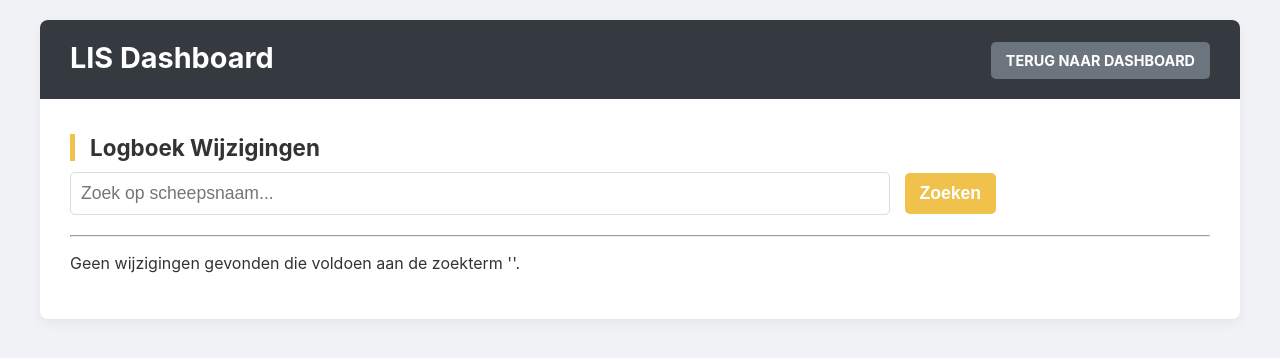
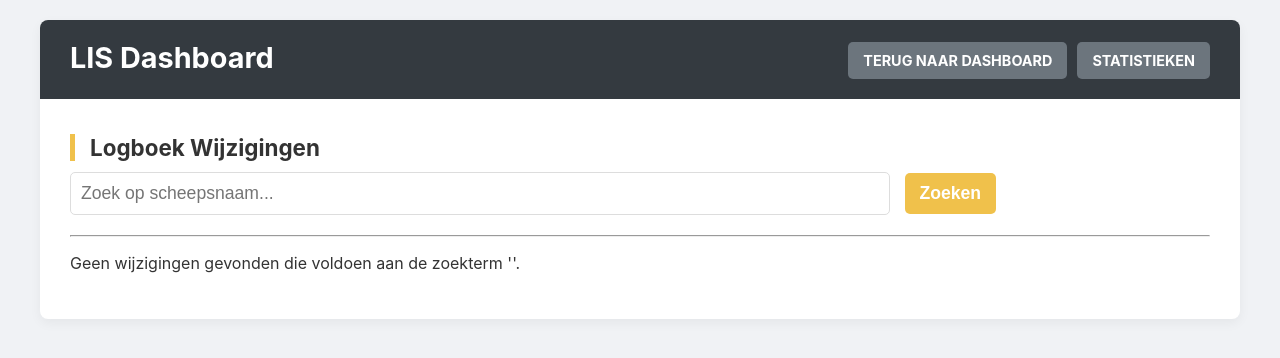
Before and after one commit to simoens/lis-cron-job, a Flask app: page /logboek in a window 1280 px wide. Shown: the top 358 px of the page. Run offline with Flask 3, Linux system fonts and the light colour scheme; data that the repository does not hold is empty; some libraries are stand-ins or nearby versions.

Commit message:
Update logboek.html

```diff
--- a/templates/logboek.html
+++ b/templates/logboek.html
@@ -108,6 +108,8 @@
     <div class="container">
 
         <div class="header-bar">
+            <a href="{{ url_for('statistieken') }}" class="button" style="background-color: #6c757d; margin-left: 10px;">Statistieken</a>
+
             <a href="{{ url_for('home') }}" class="button" style="background-color: #6c757d; margin-left: 10px;">Terug naar Dashboard</a>
 
             <a href="{{ url_for('home') }}"><h1>LIS Dashboard</h1></a>
```
